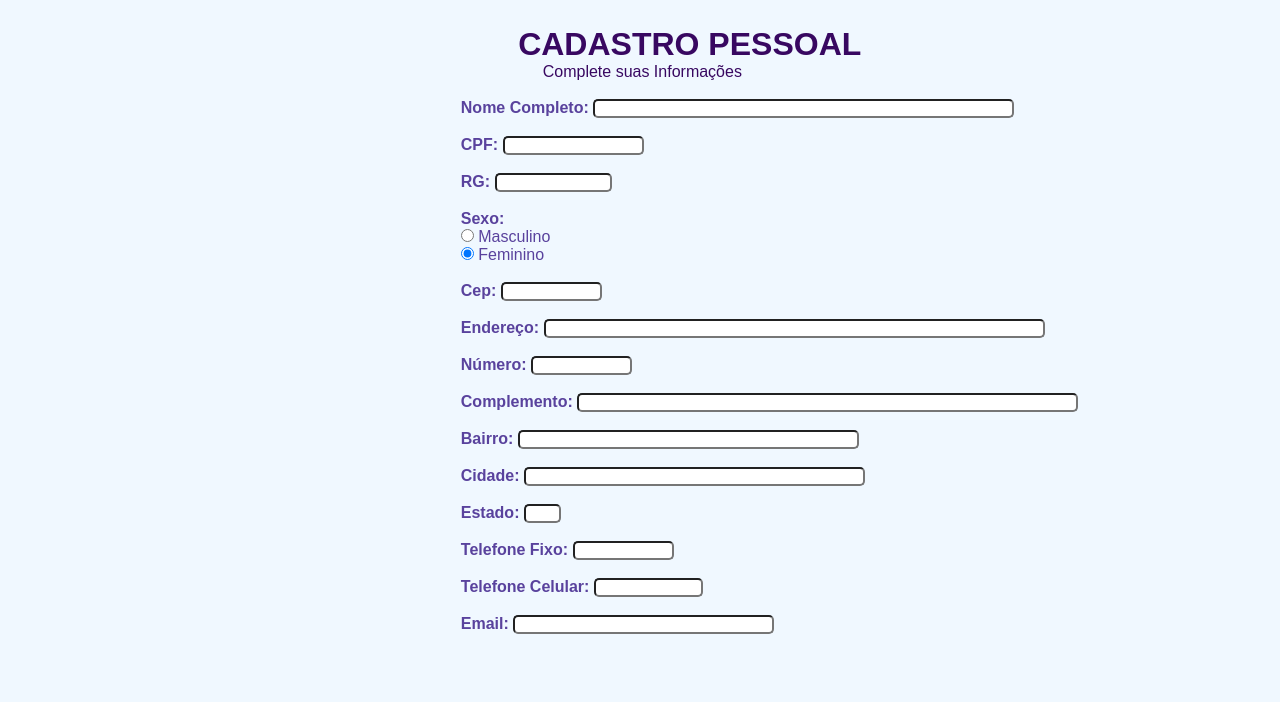
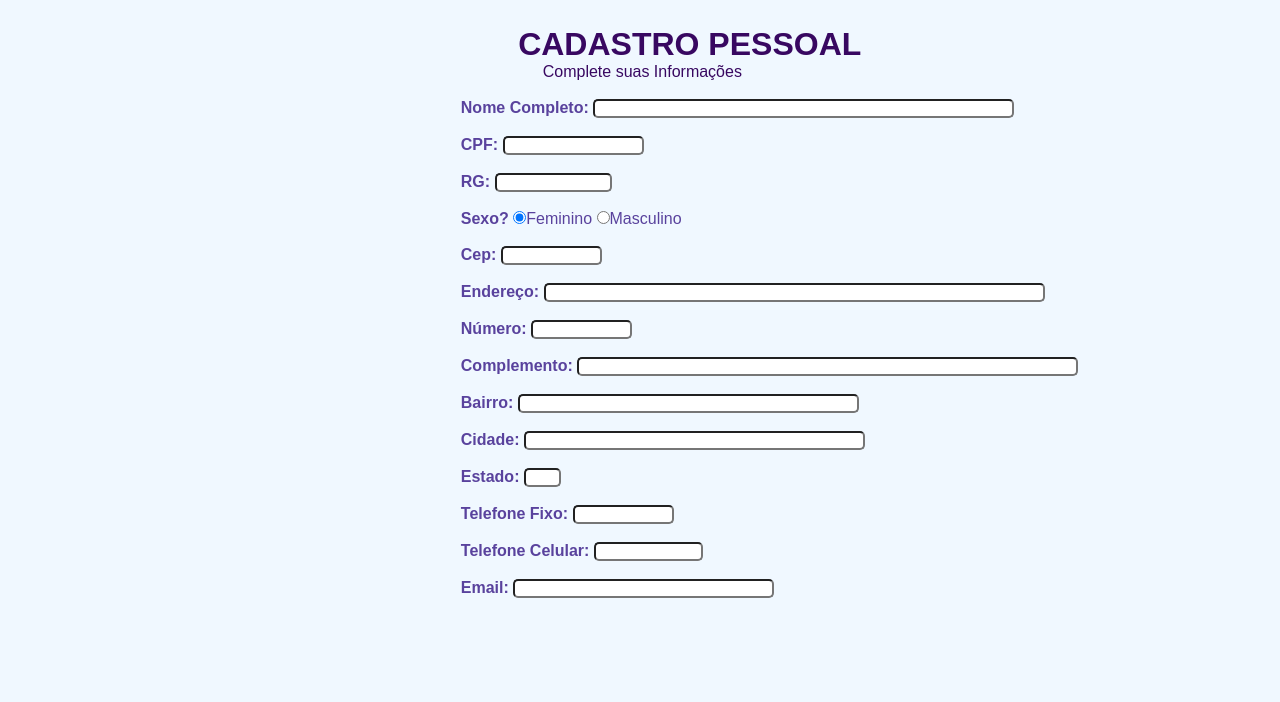
Before and after one commit to AlinyMarcelino/desafio2, a plain HTML site: page index.html in a window 1280 px wide. Shown: the top 702 px of the page. Drawn offline with Linux system fonts and the light colour scheme.

Commit message:
Update index.html

```diff
--- a/index.html
+++ b/index.html
@@ -36,15 +36,14 @@
                     <input size="12" maxlength="13" name="rg" type="text" id="rg">
                     <br>
                     <br>
-                    <label><strong>Sexo:</strong></label>
-                    <div>
-                    <input type="radio" id="sexom" name="sexom" value="Masculino">
-                    <label for="Masculino">Masculino</label>
-                        </div>
-                    <div>
-                    <input type="radio" id="sexof" name="sexof" value="Feminino" checked>
-                        <label for="Feminino">Feminino</label>
-                        </div>
+                      <label><strong>Sexo?</strong></label>
+                <label>
+                    <input type="radio" name="Feminimo" value="Feminino" checked>Feminino
+                </label>
+                <label>
+                    <input type="radio" name="Masculino" value="Masculino">Masculino
+                </label>
+                <label>
 
                     <nav>
                         <br>
```
